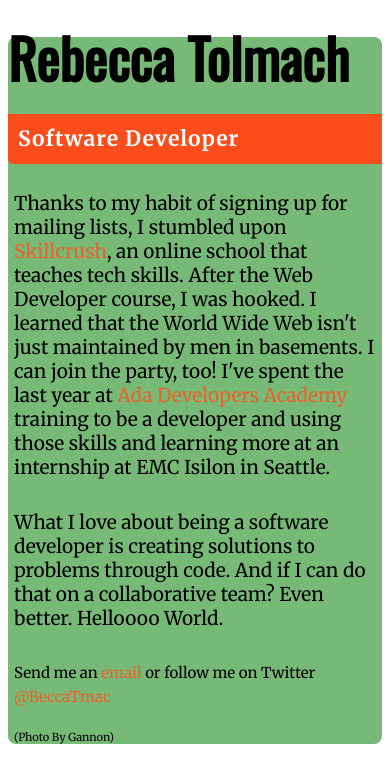
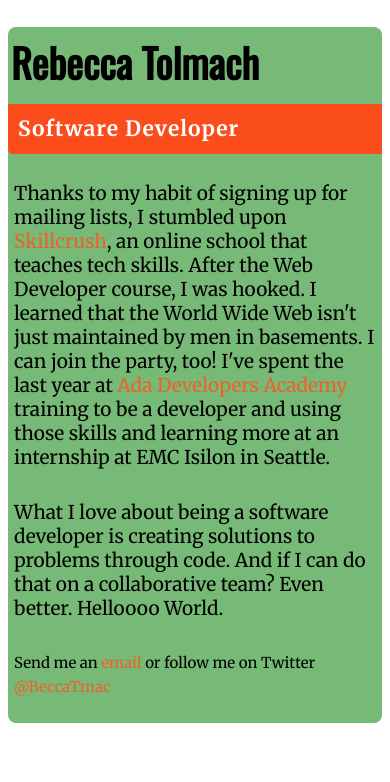
Before and after one commit to rmtolmach/rmtolmach.github.io, a plain HTML site: page index.html in a window 390 px wide. Drawn offline with nearby package versions, Linux system fonts and the light colour scheme; a web font is replaced by a local one.

Commit message:
acceptivly responsive. oh, yeah

```diff
--- a/index.html
+++ b/index.html
@@ -2,6 +2,7 @@
 <head>
 <!--This is my github website-->
   <meta charset="utf-8">
+  <meta name="viewport" content="width=device-width, initial-scale=1">
   <title>Rebecca Tolmach</title>
   <link href="style.css" rel="stylesheet">
   <link href='http://fonts.googleapis.com/css?family=Droid+Sans' rel='stylesheet' type='text/css'>
--- a/style.css
+++ b/style.css
@@ -6,9 +6,12 @@
 	}
 }
 
-/*body {
-	margin: 0px;
-}*/
+.container {
+	background: rgba(108, 180, 107, 0.92);
+	border-radius: 8px;
+	padding-bottom: 3px;
+}
+/*for large and medium devices*/
 @media screen and (min-width: 30.5em) {
 	.container {
 		background: rgba(108, 180, 107, 0.92);
@@ -20,16 +23,20 @@
 		}
 }
 
-.container {
-	background: rgba(108, 180, 107, 0.92);
-	border-radius: 8px;
-
+h1 {
+    font-family: 'Oswald', sans-serif;
+    font-size: 40px;
+    line-height: 30px;
+		padding-top: 20px;
+		padding-left: 3px;
 }
-
+/*for large and medium devices*/
+@media screen and (min-width: 30.5em) {
 	h1 {
 	    font-family: 'Oswald', sans-serif;
 	    font-size: 55px;
 	    line-height: 40px;
+	}
 }
 
 h3 {
@@ -68,11 +75,17 @@ a:visited {
 }
 
 .annie {
+	display: none;
+}
+/*for large and medium devices*/
+@media screen and (min-width: 30.5em) {
+	.annie {
+		display: block;
 		line-height: 2px;
 		bottom: 0;
 		font-size: 11px;
 		font-weight: 400;
-
+	}
 }
 
 .annie a {
```
Lines whose indentation alone changed are shown as unchanged.
